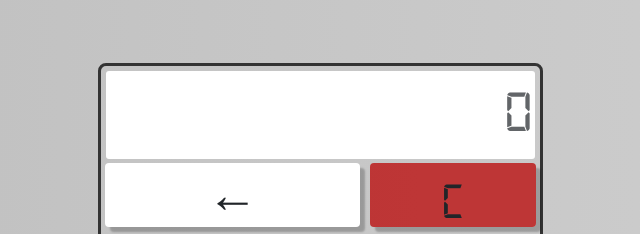
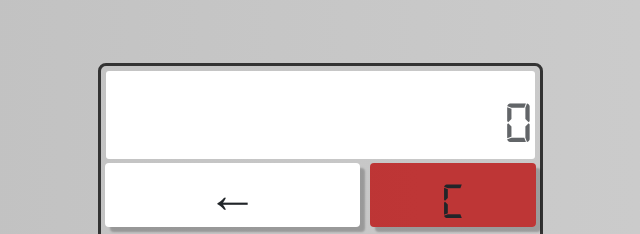
Before and after one commit to B-S-B-Rabbit/B-S-B-Rabbit.github.io, a website: page index.html in a window 1280 px wide. Shown: the part 208-442 px from the top of the page, 350-990 px from the left. Drawn offline with Linux system fonts and the light colour scheme.

Commit message:
Multi-version 0.4.6.3.0 - patching input

```diff
--- a/style.scss
+++ b/style.scss
@@ -158,12 +158,14 @@ main {
     input {
         min-width: 0;
         max-width: 100%;
+        display: block;
         flex-wrap: wrap;
         flex: 1 1 auto;
         width: 100px;
         font-family: Calculator, sans-serif;
         font-size: 20vw;
         height: 30vw;
+        line-height: 30vw;
         text-align: end;
         color: $calc-color;
         background-color: #fff;
```
Also changed, not shown: style.css, 1 other file.
